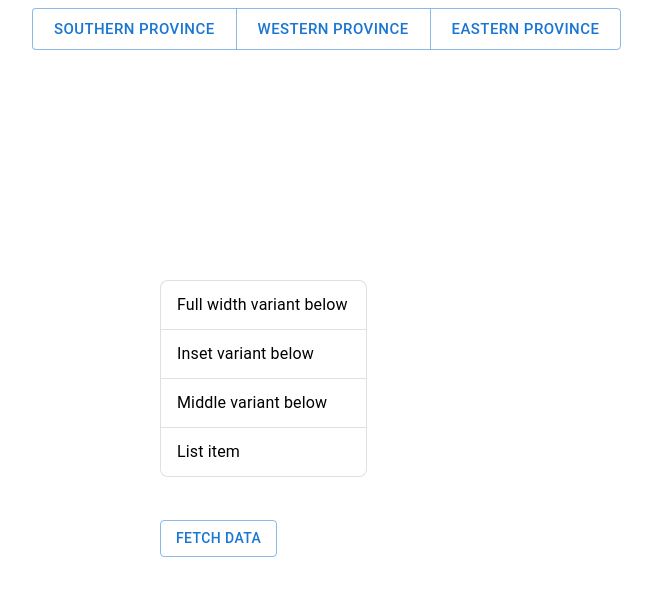
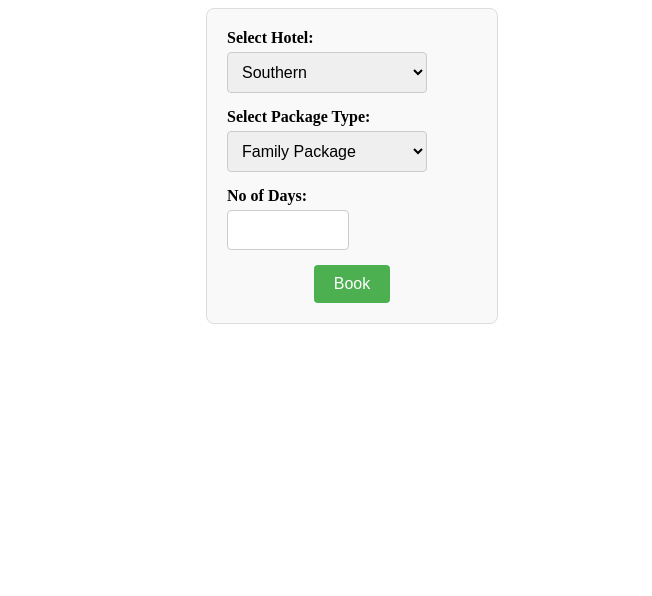
Before and after one commit to JaninduPramod/Microservice-Frontend, a React (Vite) app in the folder safetravels/: page / in a window 1280 px wide. Shown: the top 596 px of the page, without its empty margins (288-940 px from the left). Built offline with nearby package versions, Linux system fonts and the light colour scheme.

Commit message:
API connected

```diff
--- a/safetravels/src/App.css
+++ b/safetravels/src/App.css
@@ -1,18 +1,6 @@
-.btnProvinces {
-    position: absolute;
-    /* top: 35%;  */
-    left: 25%;
+.btnBook
+{
+    position: relative;
+
+    left: 50px;
 }
-
-.btnFetch
-{
-    position: absolute;
-    top: 65%; /* Position from the top */
-    left: 35%; /* Position from the left */
-}
-.details
-{
-    position: absolute;
-    top: 35%; /* Position from the top */
-    left: 35%; /* Position from the left */
-}
--- a/safetravels/src/App.jsx
+++ b/safetravels/src/App.jsx
@@ -1,53 +1,15 @@
 import React, { useState } from 'react';
 import './App.css';
-import BasicButtonGroup from './Components/demo.jsx';
-import DividerVariants from './Components/list.jsx';
-import Button from '@mui/material/Button';
 import Axios from 'axios';
+import BookingPage from './Booking.jsx'
+
 
 
 function App() {
 
-
-  const [hotel, setHotel] = useState([]);
-
-  const fetchUserData = () => {
-    Axios
-      .get("http://localhost:8080/api/v1/getuser/1").then((response) => {setUsers(response.data);
-      })
-  };
-
-  const fetchSouthernData = () => {
-    Axios
-      .get("http://localhost:8080/api/v2/gethotel/100").then((response) => {setHotel(response.data);
-      })
-  };
-
-  const fetchWesternData = () => {
-    Axios
-      .get("http://localhost:8080/api/v2/gethotel/200").then((response) => {setHotel(response.data);
-      })
-  };
-
-  const fetchEasternData = () => {
-    Axios
-      .get("http://localhost:8080/api/v2/gethotel/300").then((response) => {setHotel(response.data);
-      })
-  };
-
-
-
-
   return (
     <>
-    <BasicButtonGroup btnSouthern={fetchSouthernData} btnEastern={fetchEasternData} btnWestern={fetchWesternData}/>
-
-
-    <div className='btnFetch'>
-      <Button  variant="outlined" onClick={fetchUserData}>Fetch Data</Button>
-    </div>
-
-    <DividerVariants/>
+      <BookingPage/>
     </>
   );
 }
--- /dev/null
+++ b/safetravels/src/Booking.jsx
@@ -0,0 +1,91 @@
+import React, { useState } from 'react';
+
+export default function BookingPage() {
+
+    const [hotel, setHotel] = useState('');
+    const [packageType, setPackageType] = useState('');
+    const [noOfDays, setNoOfDays] = useState('');
+
+    const handleSubmit = (e) => {
+        e.preventDefault();
+
+
+        const formData = {
+            hotel_id: hotel === 'hotel1' ? 1 : hotel === 'hotel2' ? 2 : 3,
+            package_id: packageType ==='family' ? 1 :packageType === 'couple' ?2:3,
+            no_of_days: noOfDays,
+            booking_status: 'pending',
+        };
+
+        fetch('http://localhost:8081/api/v4/newbooking', {
+            method: 'POST',
+            headers: {
+                'Content-Type': 'application/json',
+            },
+            body: JSON.stringify(formData),
+        })
+        .then(response => response.json())
+        .then(data => console.log('Booking successful:', data))
+        .catch(error => console.error('Error:', error));
+    };
+
+  return (
+    <div style={{ maxWidth: '250px', margin: 'auto', padding: '20px', border: '1px solid #ddd', borderRadius: '8px', backgroundColor: '#f9f9f9' }}>
+        <form onSubmit={handleSubmit}>
+            <div style={{ marginBottom: '15px' }}>
+                <label htmlFor="hotel" style={{ fontWeight: 'bold', marginBottom: '5px', display: 'block' }}>Select Hotel:</label>
+                <select
+                    id="hotel"
+                    style={{ width: '80%', padding: '10px', fontSize: '16px', border: '1px solid #ccc', borderRadius: '4px' }}
+                    value={hotel}
+                    onChange={(e) => setHotel(e.target.value)}
+                >
+                    <option value="hotel1">Southern</option>
+                    <option value="hotel2">Western</option>
+                    <option value="hotel3">Eastern</option>
+                </select>
+            </div>
+
+            <div style={{ marginBottom: '15px' }}>
+                <label htmlFor="package" style={{ fontWeight: 'bold', marginBottom: '5px', display: 'block' }}>Select Package Type:</label>
+                <select
+                    id="package"
+                    style={{ width: '80%', padding: '10px', fontSize: '16px', border: '1px solid #ccc', borderRadius: '4px' }}
+                    value={packageType}
+                    onChange={(e) => setPackageType(e.target.value)}
+                >
+                    <option value="family">Family Package</option>
+                    <option value="couple">Couple Package</option>
+                    <option value="single">Individual Package</option>
+                </select>
+            </div>
+
+            <div style={{ marginBottom: '15px' }}>
+                <label htmlFor="days" style={{ fontWeight: 'bold', marginBottom: '5px', display: 'block' }}>No of Days:</label>
+                <input
+                    type="number"
+                    id="days"
+                    style={{ width: '40%', padding: '10px', fontSize: '16px', border: '1px solid #ccc', borderRadius: '4px' }}
+                    value={noOfDays}
+                    onChange={(e) => setNoOfDays(e.target.value)}
+                />
+            </div>
+
+            <div style={{ textAlign: 'center' }}>
+                <button type="submit" style={{
+                    padding: '10px 20px',
+                    backgroundColor: '#4CAF50',
+                    color: 'white',
+                    border: 'none',
+                    borderRadius: '4px',
+                    fontSize: '16px',
+                    cursor: 'pointer',
+                    transition: 'background-color 0.3s'
+                }}>
+                    Book
+                </button>
+            </div>
+        </form>
+    </div>
+  );
+}
--- a/safetravels/src/Components/demo.jsx
+++ /dev/null
@@ -1,16 +0,0 @@
-import * as React from 'react';
-import Button from '@mui/material/Button';
-import ButtonGroup from '@mui/material/ButtonGroup';
-
-export default function BasicButtonGroup({btnSouthern,btnWestern,btnEastern}) {
-  return (
-    <div className='btnProvinces'>
-      <ButtonGroup size='large' variant="outlined" aria-label="Basic button group">
-        <Button onClick={btnSouthern}>Southern Province</Button>
-        <Button onClick={btnWestern}>Western Province</Button>
-        <Button onClick={btnEastern}>Eastern Province</Button>
-      </ButtonGroup>
-    </div>
-
-  );
-}
--- a/safetravels/src/Components/list.jsx
+++ /dev/null
@@ -1,40 +0,0 @@
-import * as React from 'react';
-import List from '@mui/material/List';
-import ListItem from '@mui/material/ListItem';
-import ListItemText from '@mui/material/ListItemText';
-import Divider from '@mui/material/Divider';
-
-const style = {
-  py: 0,
-  width: '100%',
-  maxWidth: 360,
-  borderRadius: 2,
-  border: '1px solid',
-  borderColor: 'divider',
-  backgroundColor: 'background.paper',
-};
-
-export default function DividerVariants() {
-  return (
-    <div className='details'>
-        <List sx={style}>
-      <ListItem>
-        <ListItemText primary="Full width variant below" />
-      </ListItem>
-      <Divider  component="li" />
-      <ListItem>
-        <ListItemText primary="Inset variant below" />
-      </ListItem>
-      <Divider component="li" />
-      <ListItem>
-        <ListItemText primary="Middle variant below" />
-      </ListItem>
-      <Divider component="li" />
-      <ListItem>
-        <ListItemText primary="List item" />
-      </ListItem>
-    </List>
-    </div>
-
-  );
-}
```
Also changed, not shown: safetravels/src/Components/details.jsx (deleted, +0 -43 lines).
